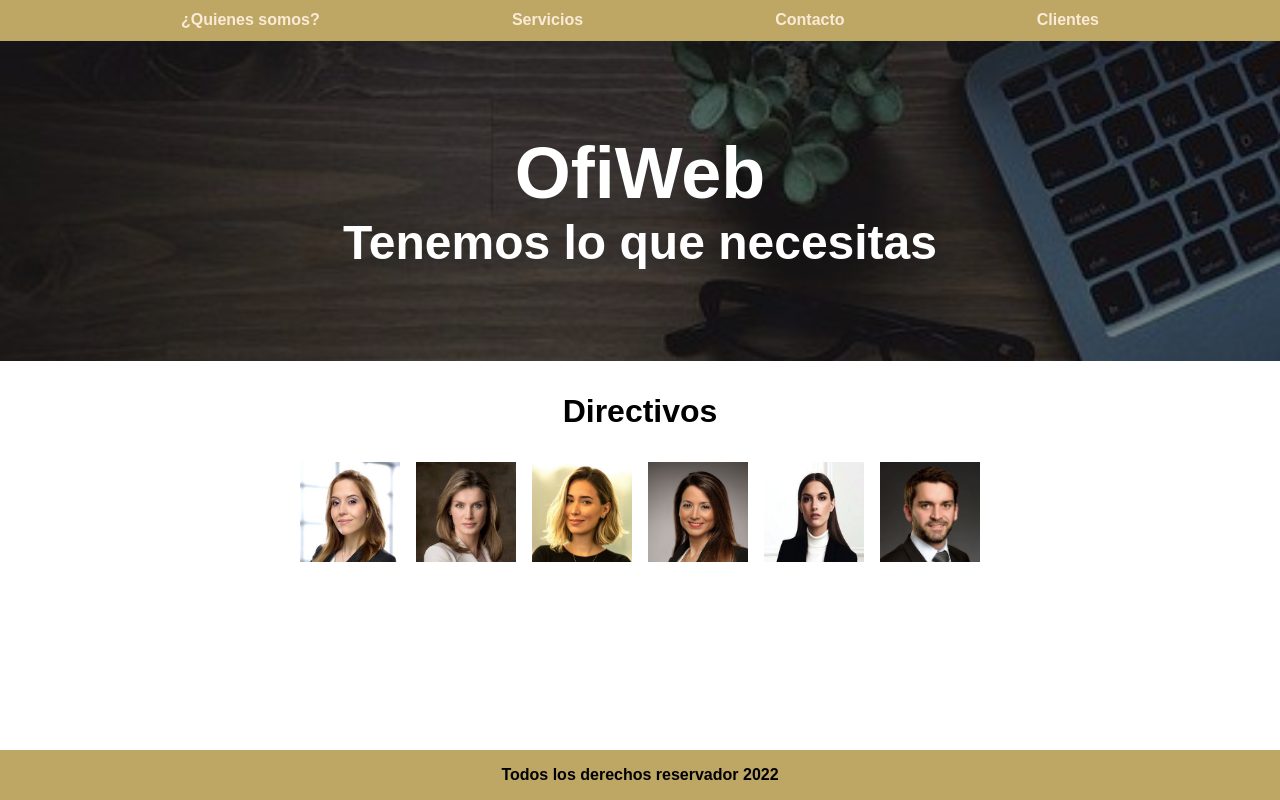
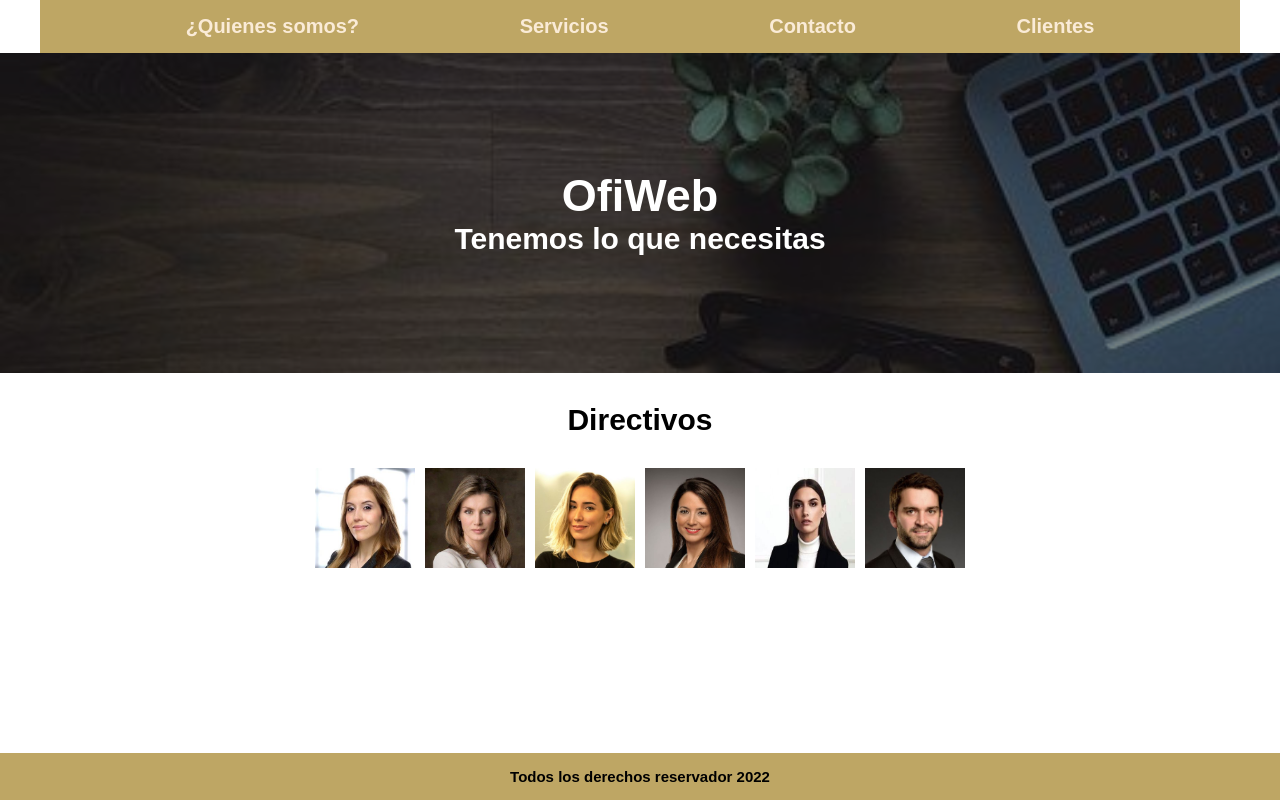
Before and after one commit to Dani163d/Ofi_Web, a plain HTML site: page index.html in a window 1280 px wide. Drawn offline with Linux system fonts and the light colour scheme.

Commit message:
se modifico el tañamo de html

```diff
--- a/app.css/app.css
+++ b/app.css/app.css
@@ -1,3 +1,10 @@
+html {
+    font-size: 62.5%;
+    box-sizing: border-box;
+  }
+  *, *:before, *:after {
+    box-sizing: inherit
+}
 body {
     font-family:'PT Sans', sans-serif;
 }
@@ -14,13 +21,14 @@ h2 {
 }
 h3 {
     text-align: center;
-    font-size: 2rem;
+    font-size: 3rem;
 }
 
 .footer {
     background-color: rgb(190, 166, 100);
     font-weight: 700;
     text-align: center;
+    font-size: 1.5rem;
     bottom: 0;
     width: 100%;
     position: absolute;
@@ -34,11 +42,17 @@ h3 {
     justify-content: space-evenly;
 }
 
+@media (min-width: 480px) {
+    .estilo {flex-direction: row;
+    justify-content: space-around;
+    }
+}
+
 /* darle estilos */
 .estilos a {
     color:rgb(250, 235, 215);
     text-decoration: none;
-    padding: 0.70rem;
+    padding: 1.5rem;
 }
 
 /* para agregar el "boton" a los enlaces */
@@ -47,11 +61,12 @@ h3 {
 }
 
 .contenedor {
-    margin-top: 0;
-    margin-bottom: 0;
-    margin-left: auto;
-    margin-right: auto;
+
+    margin: 0 auto;
     font-weight: 700;
+    font-size: 2rem;
+    max-width: 1200px;
+    width: 100%;
 }
 
 
@@ -62,7 +77,7 @@ h3 {
     background-repeat: no-repeat;
     /* para que la imagen abarque el espacio requerido */
     background-size: cover;
-    padding: 10rem;
+    padding: 16rem;
     position: relative;
 }
 .seccion1 {
```
